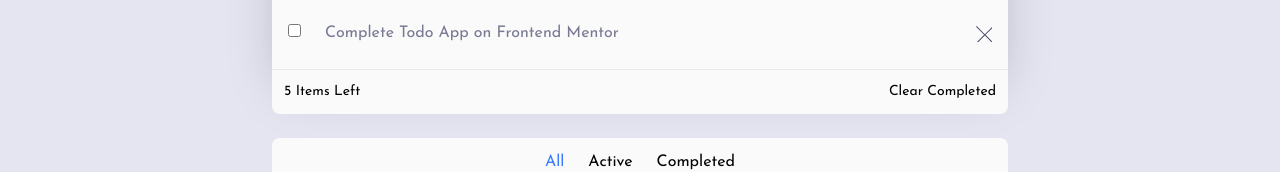
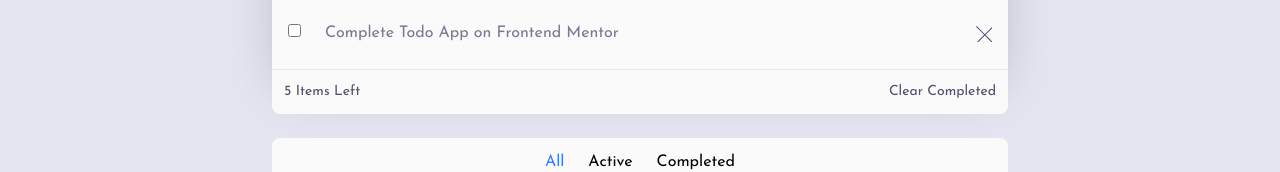
Before and after one commit to faroeq33/todoapp, a React (Vite) app: page / in a window 1280 px wide. Shown: the part 586-758 px from the top of the page. Built offline with nearby package versions, Linux system fonts and the light colour scheme.

Commit message:
Update missing text color for dark mode

```diff
--- a/src/components/custom-ui/TodoSection.tsx
+++ b/src/components/custom-ui/TodoSection.tsx
@@ -28,7 +28,7 @@ function TodoSection(props: TodoSectionProps) {
       <form action="" className={`flex flex-col ${gap}`} onSubmit={onSubmit}>
         <input
           type="text"
-          className={`w-full ${padding} ${roundness} ${darkmodeBg}`}
+          className={`w-full ${padding} ${roundness} ${darkmodeBg} dark:text-primary-check-background`}
           placeholder="Create a new todo..."
           onChange={(e) =>
             editTodo({
@@ -46,7 +46,7 @@ function TodoSection(props: TodoSectionProps) {
           />
 
           <div
-            className={`flex justify-between ${todoBg} ${darkmodeBg} ${padding} dark:text-neutral-dark-very-dark-grayish-blue rounded-b-lg capitalize text-sm`}
+            className={`flex justify-between ${todoBg} ${darkmodeBg} ${padding} text-neutral-dark-very-dark-grayish-blue rounded-b-lg capitalize text-sm`}
           >
             <div className="">{amount} items left</div>
             <div className="" onClick={clearCompleted}>
```
